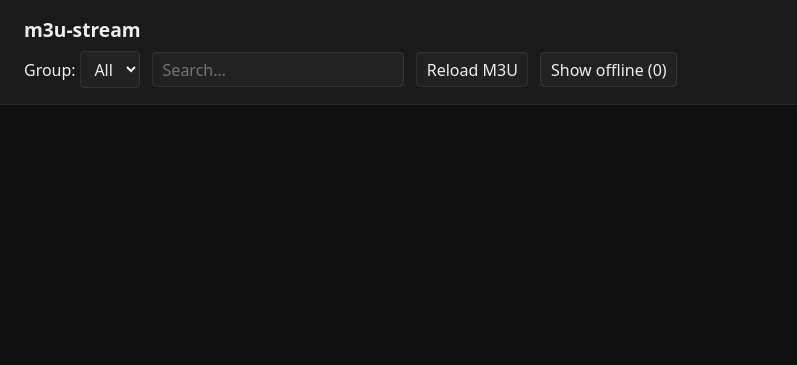
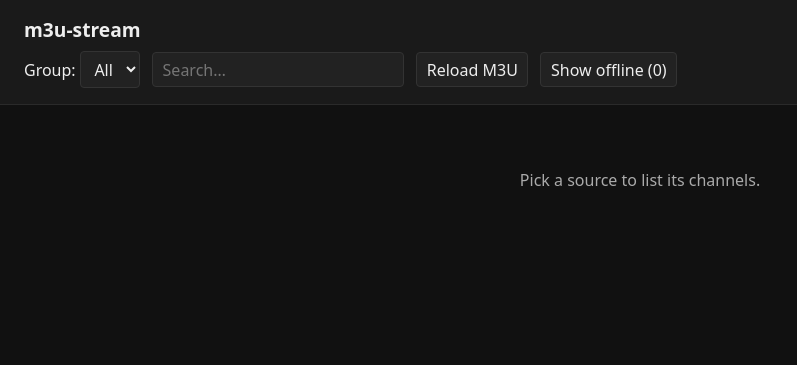
Before and after one commit to bdbogjoe/m3u-stream, a Flask app: page / in a window 1280 px wide. Shown: the top 365 px of the page, without its empty margins (0-797 px from the left). Run offline with Flask 3, Linux system fonts and the light colour scheme; parts of the project's set-up code (start-up, migrations or seed data) failed here and were passed over.

Commit message:
Index: pick a source before listing channels, show full name on hover
With the film library loaded, rendering every source at once made the
page ~8 MB. The "All" choice is gone: nothing is listed until a source
is picked, and the server only renders that source's tiles. The watch
page's back link returns to the same source, and tile names carry their
full text as a tooltip since long titles get truncated.

Co-Authored-By: Claude Opus 5.5 <noreply@anthropic.com>

```diff
--- a/app/main.py
+++ b/app/main.py
@@ -388,21 +388,29 @@ def create_app() -> Flask:
 
     @app.get("/")
     def index():
+        srcs = sorted(m3u.sources(state.channels), key=str.lower)
+        # With several sources nothing is listed until one is picked: the
+        # film library alone is ~12k tiles, far too heavy to render by default.
+        source = request.args.get("source", "")
+        if len(srcs) <= 1:
+            source = srcs[0] if srcs else ""
+        elif source not in srcs:
+            source = ""
         channels_sorted = sorted(
-            state.channels,
-            key=lambda c: (c.source.lower(), c.group.lower(), c.name.lower()),
+            (c for c in state.channels if source and c.source == source),
+            key=lambda c: (c.group.lower(), c.name.lower()),
         )
         # Pre-build watch URLs server-side so the template can render them
         # directly without computing per-channel URLs in Jinja.
         probe = state.prober.status()
         channels = [_channel_dto(c, probe) for c in channels_sorted]
-        groups = sorted(m3u.groups(state.channels), key=str.lower)
-        srcs = sorted(m3u.sources(state.channels), key=str.lower)
+        groups = sorted(m3u.groups(channels_sorted), key=str.lower)
         return render_template(
             "index.html",
             channels=channels,
             groups=groups,
             sources=srcs,
+            source=source,
             status=_status_dto(),
         )
 
--- a/app/static/app.js
+++ b/app/static/app.js
@@ -58,38 +58,21 @@
     updateActionButtons();
   };
 
-  const rebuildGroupOptions = () => {
-    const s = sourceSel ? sourceSel.value : '';
-    const previous = groupSel.value;
-    const groups = new Set();
-    allTiles.forEach(tile => {
-      if (s && tile.dataset.source !== s) return;
-      if (tile.dataset.group) groups.add(tile.dataset.group);
-    });
-    const sorted = Array.from(groups).sort((a, b) => a.toLowerCase().localeCompare(b.toLowerCase()));
-    groupSel.innerHTML = '<option value="">All</option>'
-      + sorted.map(g => `<option value="${g.replace(/"/g, '&quot;')}">${g}</option>`).join('');
-    if (sorted.includes(previous)) groupSel.value = previous;
-  };
-
   const applyFilter = () => {
     const g = groupSel.value;
-    const s = sourceSel ? sourceSel.value : '';
     const q = searchInp.value.trim().toLowerCase();
     allTiles.forEach(tile => {
       const matchG = !g || tile.dataset.group === g;
-      const matchS = !s || tile.dataset.source === s;
       const matchQ = !q || tile.dataset.name.includes(q);
-      tile.classList.toggle('hidden', !(matchG && matchS && matchQ));
+      tile.classList.toggle('hidden', !(matchG && matchQ));
     });
     updateOfflineUI();
   };
 
   groupSel.addEventListener('change', applyFilter);
+  // The server only renders the chosen source's tiles.
   if (sourceSel) sourceSel.addEventListener('change', () => {
-    setSelected(null);
-    rebuildGroupOptions();
-    applyFilter();
+    window.location.search = '?source=' + encodeURIComponent(sourceSel.value);
   });
   searchInp.addEventListener('input', applyFilter);
 
--- a/app/static/style.css
+++ b/app/static/style.css
@@ -340,3 +340,9 @@ body.show-offline .tile.offline.hidden { display: none; }
   pointer-events: none;
   z-index: 5;
 }
+
+.empty {
+  color: #aaa;
+  padding: 2rem 1rem;
+  text-align: center;
+}
--- a/app/templates/index.html
+++ b/app/templates/index.html
@@ -7,8 +7,8 @@
     <label>
       Source:
       <select id="source-filter">
-        <option value="">All</option>
-        {% for s in sources %}<option value="{{ s }}">{{ s }}</option>{% endfor %}
+        {% if not source %}<option value="" selected disabled>— choose —</option>{% endif %}
+        {% for s in sources %}<option value="{{ s }}"{% if s == source %} selected{% endif %}>{{ s }}</option>{% endfor %}
       </select>
     </label>
     {% endif %}
@@ -49,6 +49,7 @@
 </header>
 
 <main>
+  {% if not source %}<p class="empty">Pick a source to list its channels.</p>{% endif %}
   <div id="grid">
     {% for c in channels %}
     <div class="tile{% if status.current and c.id == status.current.id %} current{% endif %}{% if c.online is sameas false %} offline{% endif %}"
@@ -66,7 +67,7 @@
         {% endif %}
       </div>
       <div class="meta">
-        <div class="name">{{ c.name }}</div>
+        <div class="name" title="{{ c.name }}">{{ c.name }}</div>
         {% if c.current_programme %}<div class="programme" title="{{ c.current_programme }}">📺 {{ c.current_programme }}</div>{% endif %}
         <div class="group">{{ c.group }}</div>
       </div>
--- a/app/templates/watch.html
+++ b/app/templates/watch.html
@@ -3,7 +3,7 @@
 {% block content %}
 <div class="watch">
   <header class="watch-header">
-    <a href="/" class="back">← back</a>
+    <a href="/{% if channel.source %}?source={{ channel.source|urlencode }}{% endif %}" class="back">← back</a>
     <div class="watch-info">
       {% if channel.logo %}
       <img class="watch-logo" src="{{ url_for('logo_route', url=channel.logo) }}" alt=""
```
